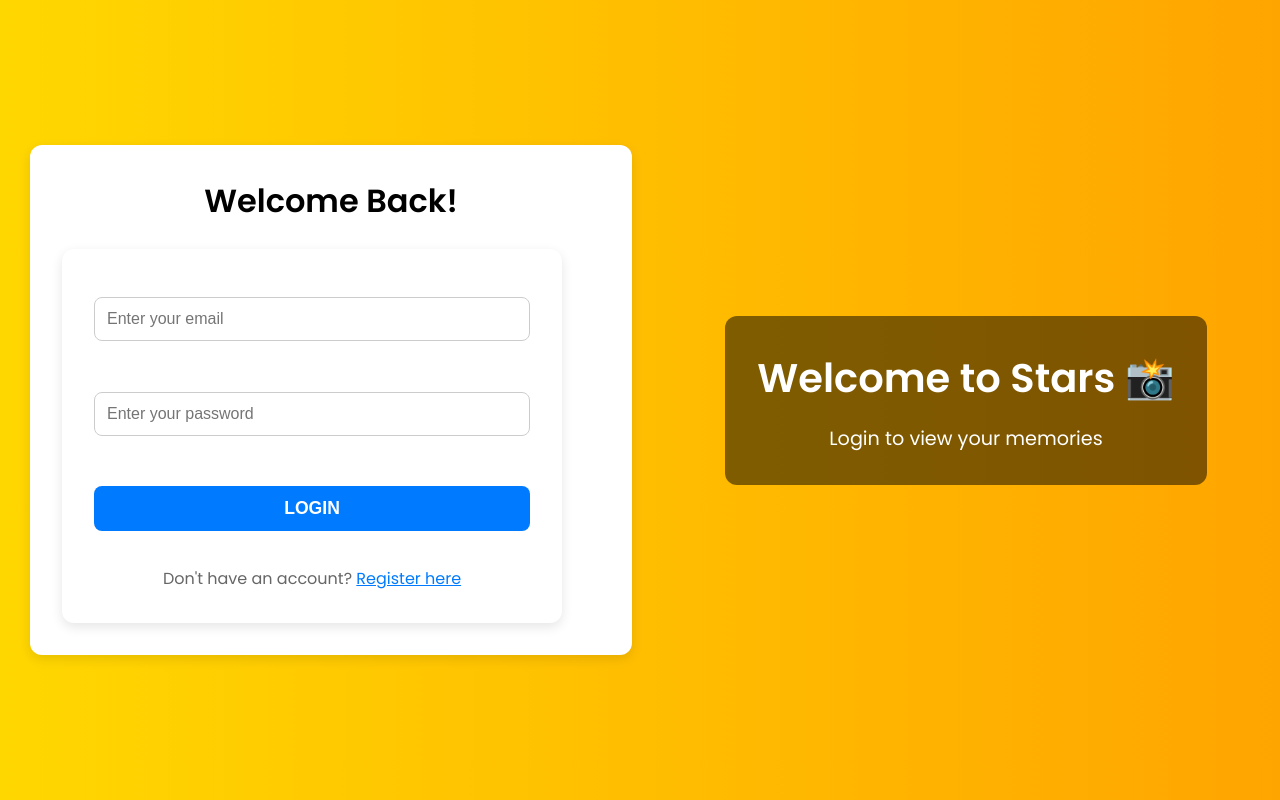
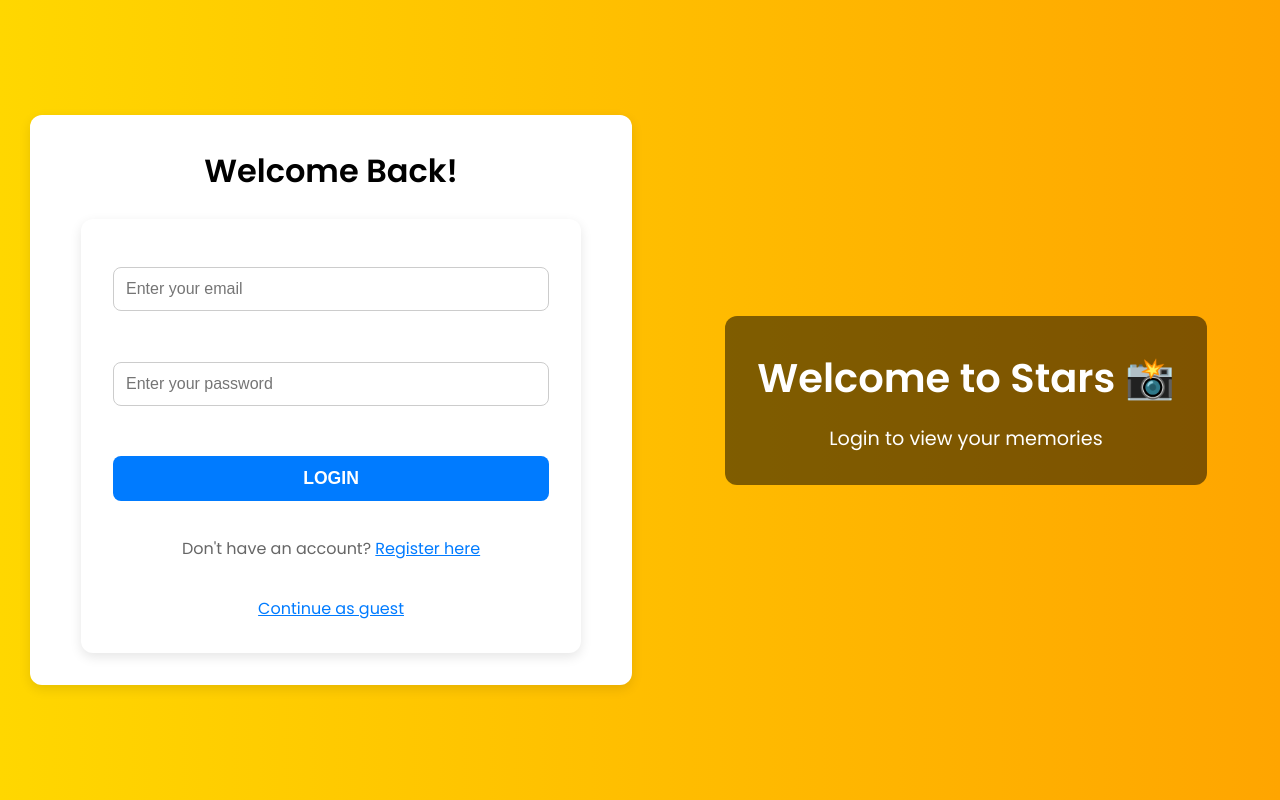
Before and after one commit to jasonlow2307/memories, a React (Vite) app: page / in a window 1280 px wide. Built offline with nearby package versions, Linux system fonts and the light colour scheme; no server answers.

Commit message:
feat: guest login

```diff
--- a/src/App.jsx
+++ b/src/App.jsx
@@ -31,7 +31,11 @@ const App = () => {
 
   if (!user) {
     return isLogin ? (
-      <LoginPage setUser={setUser} switchToRegister={() => setIsLogin(false)} />
+      <LoginPage
+        setUser={setUser}
+        setPage={setPage}
+        switchToRegister={() => setIsLogin(false)}
+      />
     ) : (
       <RegisterPage setUser={setUser} switchToLogin={() => setIsLogin(true)} />
     );
@@ -44,6 +48,12 @@ const App = () => {
           <Memory setPage={setPage} user={user} />
         ) : page === "form" ? (
           <MemoryForm user={user} />
+        ) : page === "login" ? (
+          <LoginPage
+            setPage={setPage}
+            setUser={setUser}
+            switchToRegister={() => setIsLogin(false)}
+          />
         ) : page === "memory-grid" ? (
           <MemoryGrid user={user} setPage={setPage} />
         ) : null}
--- a/src/components/LoginPage/LoginPage.css
+++ b/src/components/LoginPage/LoginPage.css
@@ -120,6 +120,10 @@
   color: #0056b3;
 }
 
+form {
+  margin: auto;
+}
+
 /* Responsive styling */
 @media (max-width: 768px) {
   .form-section,
--- a/src/components/LoginPage/LoginPage.jsx
+++ b/src/components/LoginPage/LoginPage.jsx
@@ -33,6 +33,11 @@ const LoginPage = ({ setUser, setPage, switchToRegister }) => {
         variant: "success",
         autoHideDuration: 2000,
       });
+
+      writeData("login", {
+        email: userCredential.user.email,
+        date: new Date(),
+      });
     } catch (error) {
       console.error("❌ Login error:", error.code, error.message);
 
@@ -57,6 +62,16 @@ const LoginPage = ({ setUser, setPage, switchToRegister }) => {
         autoHideDuration: 3000,
       });
     }
+  };
+
+  const handleGuestLogin = () => {
+    setUser({ uid: "default" });
+    setPage("memories");
+    localStorage.setItem("user", "guest");
+    enqueueSnackbar("Continuing as guest", {
+      variant: "info",
+      autoHideDuration: 2000,
+    });
   };
 
   return (
@@ -90,6 +105,11 @@ const LoginPage = ({ setUser, setPage, switchToRegister }) => {
               Register here
             </span>
           </p>
+          <p className="switch-auth">
+            <span onClick={handleGuestLogin} className="switch-link">
+              Continue as guest
+            </span>
+          </p>
         </form>
       </div>
       <div className="background-section">
--- a/src/components/Memory/Memory.jsx
+++ b/src/components/Memory/Memory.jsx
@@ -102,7 +102,12 @@ const Memory = ({ setPage, user }) => {
     }
 
     // If no cache or cache expired, load from Firebase
-    const folderRef = ref(storage, `${user.uid}/${folderIndex}`);
+    let folderRef;
+    if (user.uid === "default") {
+      folderRef = ref(storage, `${folderIndex}`);
+    } else {
+      folderRef = ref(storage, `${user.uid}/${folderIndex}`);
+    }
     console.log("FOLDER", folderRef);
 
     try {
--- a/src/components/Nav/Nav.jsx
+++ b/src/components/Nav/Nav.jsx
@@ -20,6 +20,7 @@ const Nav = ({ page, setPage }) => {
         variant: "success",
         autoHideDuration: 2000,
       });
+      setPage("login");
     } catch (error) {
       console.error("Logout error:", error);
       enqueueSnackbar("Logout failed", {
```
